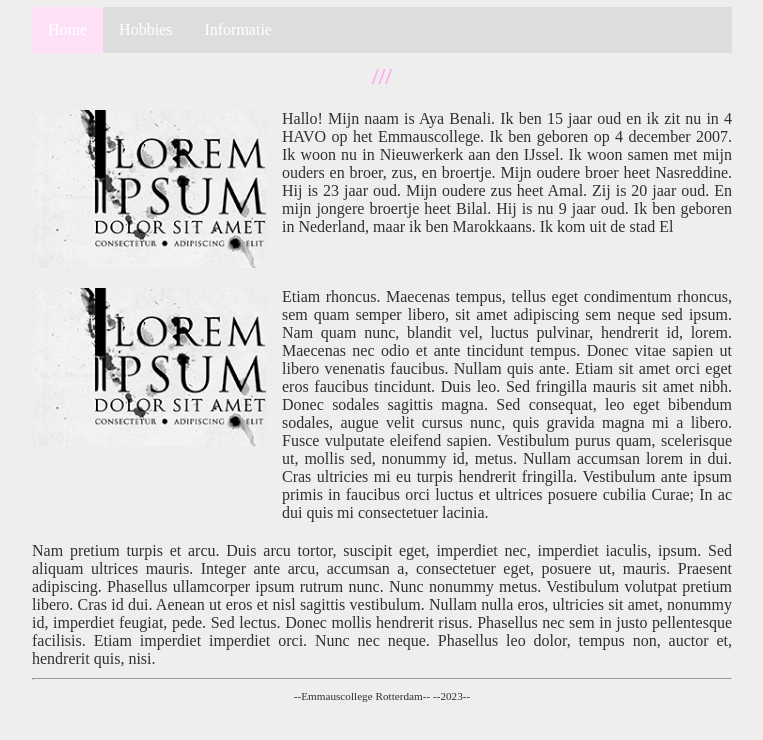
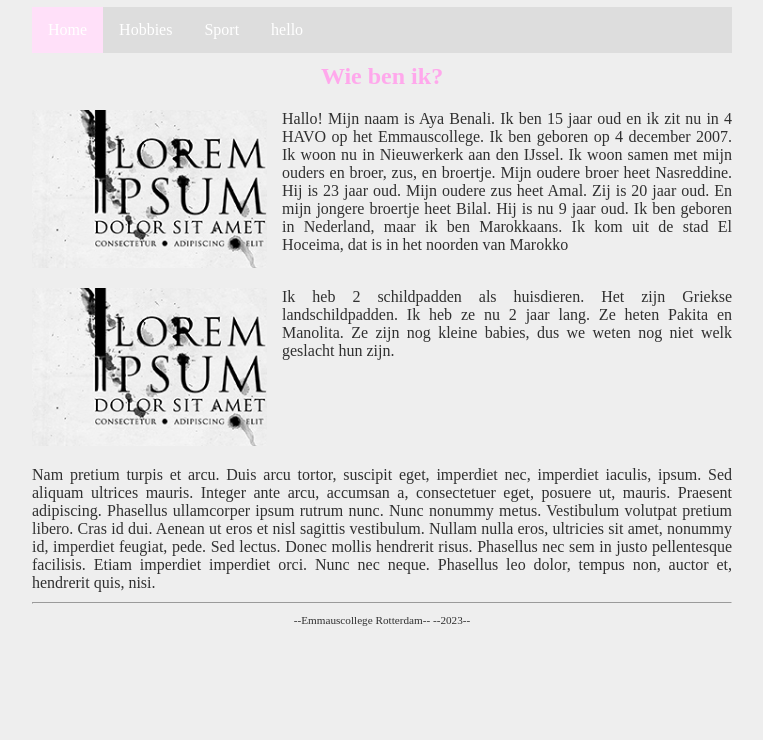
Before and after one commit to emmaus-4h/website-4hin1-aya, a plain HTML site: page index.html in a window 1280 px wide. Shown: the part 60-800 px from the top of the page, without its empty margins (258-1021 px from the left). Drawn offline with Linux system fonts and the light colour scheme.

Commit message:
small change

```diff
--- a/index.html
+++ b/index.html
@@ -19,17 +19,18 @@
       <ul>
         <li><a class="active" href="index.html">Home</a></li>
         <li><a href="hobbies.html">Hobbies</a></li>
-        <li><a href="info.html">Informatie</a></li>
+        <li><a href="sport.html">Sport</a></li>
+        <li><a href="hello.html">hello</a></li>
       </ul>
     </nav>
 
     <main>
-      <h2>///</h2>
+      <h2>Wie ben ik?</h2>
 
       <div class="item">
         <img class="item-plaatje" src="afbeeldingen/loremipsum.jpg" alt="lorem ipsum">
         <p class="item-tekst">
-         Hallo! Mijn naam is Aya Benali. Ik ben 15 jaar oud en ik zit nu in 4 HAVO op het Emmauscollege. Ik ben geboren op 4 december 2007. Ik woon nu in Nieuwerkerk aan den IJssel. Ik woon samen met mijn ouders en broer, zus, en broertje. Mijn oudere broer heet Nasreddine. Hij is 23 jaar oud. Mijn oudere zus heet Amal. Zij is 20 jaar oud. En mijn jongere broertje heet Bilal. Hij is nu 9 jaar oud. Ik ben geboren in Nederland, maar ik ben Marokkaans. Ik kom uit de stad El
+         Hallo! Mijn naam is Aya Benali. Ik ben 15 jaar oud en ik zit nu in 4 HAVO op het Emmauscollege. Ik ben geboren op 4 december 2007. Ik woon nu in Nieuwerkerk aan den IJssel. Ik woon samen met mijn ouders en broer, zus, en broertje. Mijn oudere broer heet Nasreddine. Hij is 23 jaar oud. Mijn oudere zus heet Amal. Zij is 20 jaar oud. En mijn jongere broertje heet Bilal. Hij is nu 9 jaar oud. Ik ben geboren in Nederland, maar ik ben Marokkaans. Ik kom uit de stad El Hoceima, dat is in het noorden van Marokko
 
         </p>
       </div>
@@ -37,16 +38,7 @@
       <div class="item">
         <img class="item-plaatje" src="afbeeldingen/loremipsum.jpg" alt="lorem ipsum">
         <p class="item-tekst">
-          Etiam rhoncus. Maecenas tempus, tellus eget
-          condimentum rhoncus, sem quam semper libero, sit amet adipiscing sem neque sed ipsum. Nam quam nunc, blandit
-          vel, luctus pulvinar, hendrerit id, lorem. Maecenas nec odio et ante tincidunt tempus. Donec vitae sapien ut
-          libero venenatis faucibus. Nullam quis ante. Etiam sit amet orci eget eros faucibus tincidunt. Duis leo. Sed
-          fringilla mauris sit amet nibh. Donec sodales sagittis magna. Sed consequat, leo eget bibendum sodales, augue
-          velit cursus nunc, quis gravida magna mi a libero. Fusce vulputate eleifend sapien. Vestibulum purus quam,
-          scelerisque ut, mollis sed, nonummy id, metus. Nullam accumsan lorem in dui. Cras ultricies mi eu turpis
-          hendrerit fringilla. Vestibulum ante ipsum primis in faucibus orci luctus et ultrices posuere cubilia Curae;
-          In
-          ac dui quis mi consectetuer lacinia.
+          Ik heb 2 schildpadden als huisdieren. Het zijn Griekse landschildpadden. Ik heb ze nu 2 jaar lang. Ze heten Pakita en Manolita. Ze zijn nog kleine babies, dus we weten nog niet welk geslacht hun zijn.
         </p>
       </div>
 
```
Also changed, not shown: hobbies.html (+1 -1 lines).
